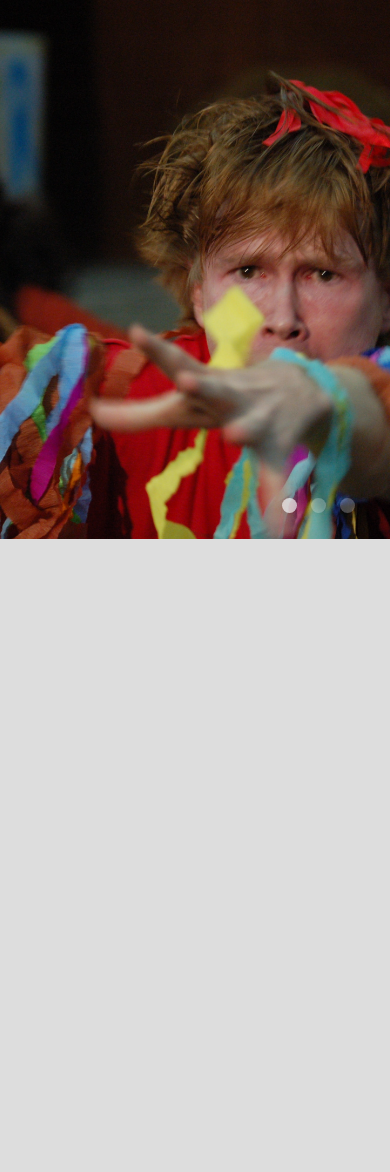
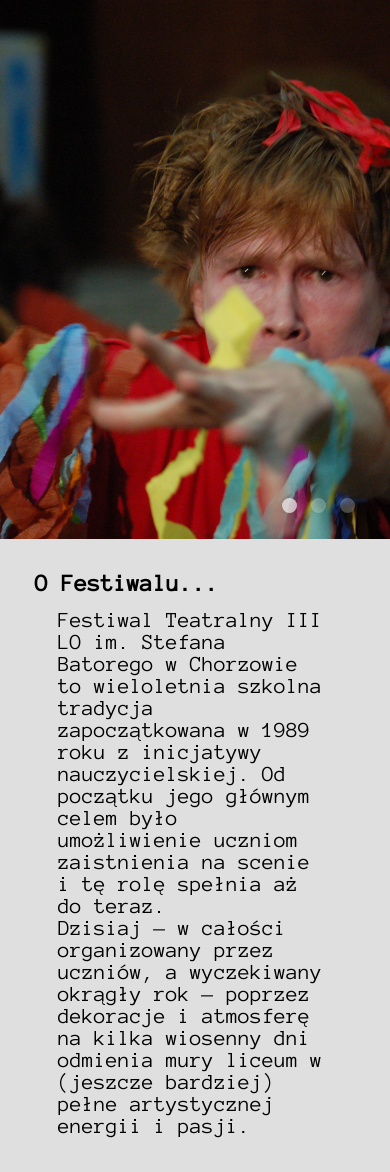
Before and after one commit to adampisula/xxx_ft, a WordPress theme: template front-page.php in a window 390 px wide. Shown: the part 1181-2353 px from the top of the page. Before the commit the page ends 1720 px from the top, so only its background shows below. Run offline with PHP 8.4 and a stand-in for WordPress, Linux system fonts and the light colour scheme; the site name, menu and one post (Sample post) are stand-ins, and other content is empty.

Commit message:
Removed unnecessary files, added a short bio on the front page

```diff
--- a/css/header/header.css
+++ b/css/header/header.css
@@ -5,5 +5,5 @@ header {
     top: 0;
     left: 0;
     background: #1C1C1C;
-    z-index: 1;
+    z-index: 2;
 }
--- /dev/null
+++ b/css/home/about/about.content.css
@@ -0,0 +1,10 @@
+.about .title {
+    font-size: 24px;
+    font-weight: bolder;
+    margin: 32px 0 0 35px;
+}
+
+.about article {
+    font-size: 22px;
+    margin: 14px 58px 35px 58px;
+}
--- /dev/null
+++ b/css/home/about/about.css
@@ -0,0 +1,11 @@
+.about {
+    position: absolute;
+    left: 0;
+    top: 640px;
+    display: block;
+    width: 50%;
+    height: auto;
+    background: #DFDFDF;
+    color: black;
+    font-family: 'Anonymous Pro', monospace;
+}
--- a/css/index/container.content.css
+++ b/css/index/container.content.css
@@ -23,5 +23,5 @@
 .container p {
     margin: 15px 42px 0 42px;
     font-size: 22px;
-    text-align: justify;
+    text-align: left;
 }
--- /dev/null
+++ b/css/smaller/home/about.css
@@ -0,0 +1,14 @@
+@media screen and (max-width: 1200px) {
+    .about {
+        position: absolute;
+        top: 1180px;
+        left: 0;
+        width: 100%;
+    }
+}
+
+@media screen and (max-width: 620px) {
+    .about {
+        top: 1720px;
+    }
+}
--- a/front-page.php
+++ b/front-page.php
@@ -35,10 +35,13 @@
         <link rel="stylesheet" href="<?php echo get_template_directory_uri(); ?>/css/home/gallery/gallery.photo.css" />
         <link rel="stylesheet" href="<?php echo get_template_directory_uri(); ?>/css/home/gallery/gallery.caption.css" />
         <link rel="stylesheet" href="<?php echo get_template_directory_uri(); ?>/css/home/gallery/gallery.dots.css" />
+        <link rel="stylesheet" href="<?php echo get_template_directory_uri(); ?>/css/home/about/about.css" />
+        <link rel="stylesheet" href="<?php echo get_template_directory_uri(); ?>/css/home/about/about.content.css" />
 
         <link rel="stylesheet" href="<?php echo get_template_directory_uri(); ?>/css/smaller/home/gallery.css" />
         <link rel="stylesheet" href="<?php echo get_template_directory_uri(); ?>/css/smaller/home/news.css" />
         <link rel="stylesheet" href="<?php echo get_template_directory_uri(); ?>/css/smaller/home/programme.css" />
+        <link rel="stylesheet" href="<?php echo get_template_directory_uri(); ?>/css/smaller/home/about.css" />
         <link rel="stylesheet" href="<?php echo get_template_directory_uri(); ?>/css/smaller/header/header.logo.css" />
         <link rel="stylesheet" href="<?php echo get_template_directory_uri(); ?>/css/smaller/header/header.nav.css" />
 
@@ -82,6 +85,10 @@
             <p class="author"></p>
             <div class="dots"></div>
         </section>
+        <section class="about">
+            <p class="title">O Festiwalu...</p>
+            <article><p>Festiwal Teatralny III LO im. Stefana Batorego w Chorzowie to wieloletnia szkolna tradycja zapoczątkowana w 1989 roku z inicjatywy nauczycielskiej. Od początku jego głównym celem było umożliwienie uczniom zaistnienia na scenie i tę rolę spełnia aż do teraz.<br>Dzisiaj — w całości organizowany przez uczniów, a wyczekiwany okrągły rok — poprzez dekoracje i atmosferę na kilka wiosenny dni odmienia mury liceum w (jeszcze bardziej) pełne artystycznej energii i pasji.</p></article>
+        </section>
 
         <!--JS-->
         <script src="<?php echo get_template_directory_uri(); ?>/js/header.nav.js"></script>
@@ -102,8 +109,6 @@
         </script>
         <!--JS - NEWS-->
         <script>
-        console.log('<?php echo json_encode($recent_posts); ?>');
-
             var recent_posts = JSON.parse('<?php echo json_encode($recent_posts); ?>');
 
             function showPost(postnumber) {
```
Also changed, not shown: sketches/index.php (deleted, +0 -133 lines), sketches/festiwal.jpeg (deleted), sketches/zawijas.svg (deleted), 3 other files.
